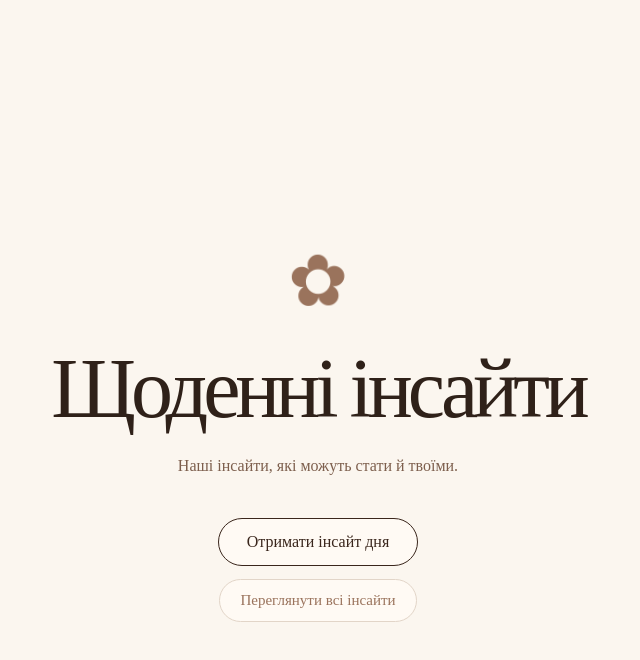
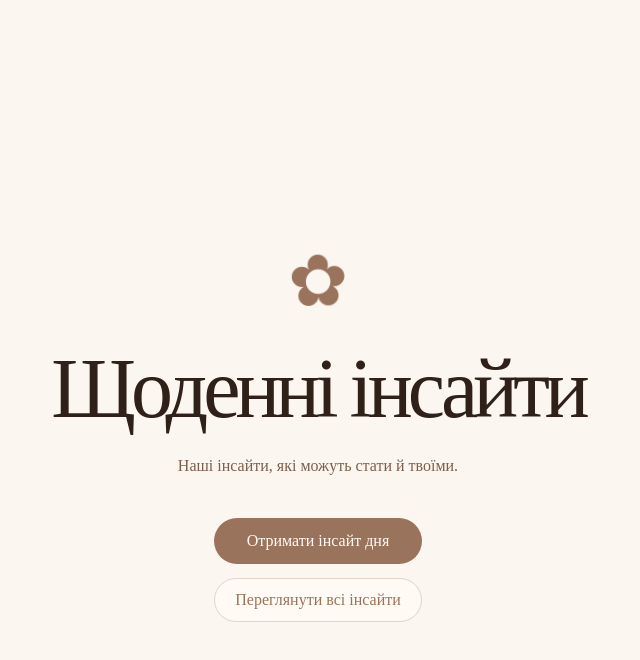
Before and after one commit to TetianaShch/daily-insights, a React (Vite) app: page / in a window 1280 px wide. In both pictures the pointer is over the link "Отримати інсайт дня". Shown: the top 660 px of the page, without its empty margins (322-962 px from the left). Built offline with nearby package versions, Linux system fonts and the light colour scheme.

Commit message:
style: refine button hover states

```diff
--- a/src/pages/WelcomePage/WelcomePage.module.css
+++ b/src/pages/WelcomePage/WelcomePage.module.css
@@ -66,13 +66,15 @@
   padding: 14px 24px;
   background: var(--color-accent-dark);
   color: var(--color-surface);
+  transition:
+    background var(--transition-fast),
+    transform var(--transition-fast);
 }
 
 .primaryLink:hover,
 .primaryLink:focus-visible {
-  background: var(--color-surface);
-  color: var(--color-accent-dark);
-  outline: 1px solid var(--color-accent-dark);
+  background: var(--color-accent);
+  color: var(--color-surface);
 }
 
 .secondaryLink {
@@ -81,13 +83,9 @@
   padding: 12px 20px;
 
   border: 1px solid var(--color-border);
-  border-radius: var(--radius-pill);
 
   background: var(--color-surface);
   color: var(--color-accent);
-
-  text-decoration: none;
-  font-size: 15px;
 
   transition:
     background var(--transition-fast),
```
